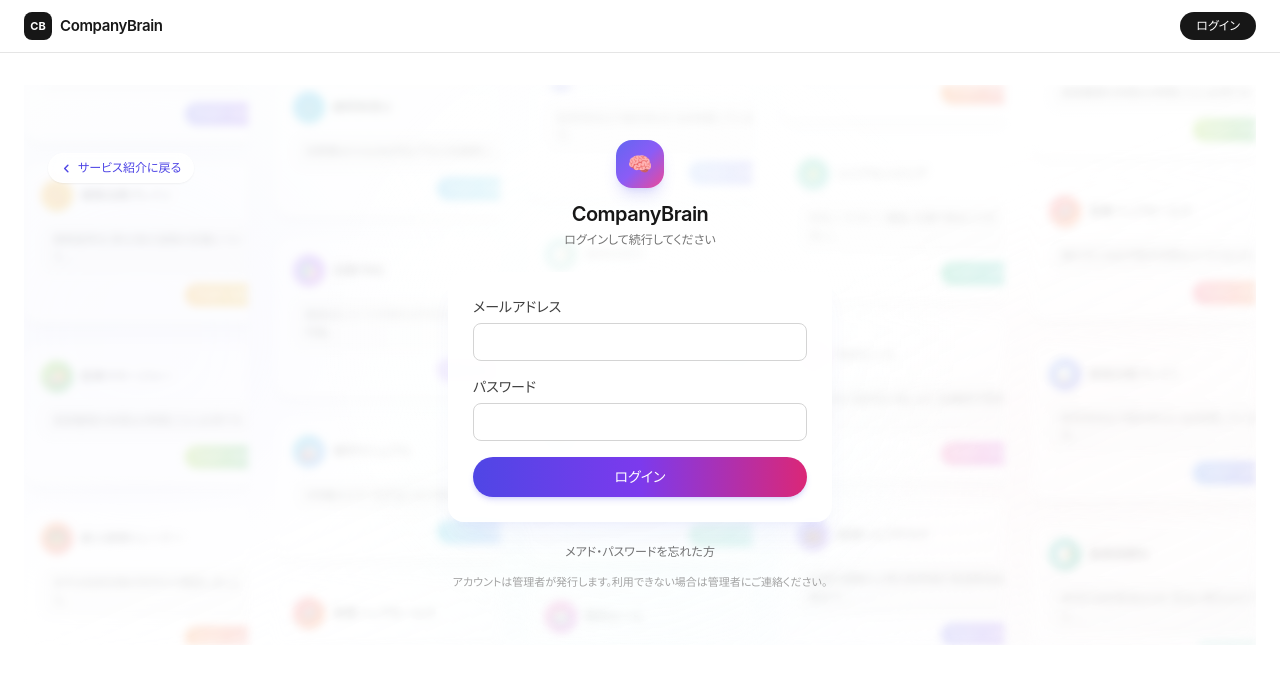
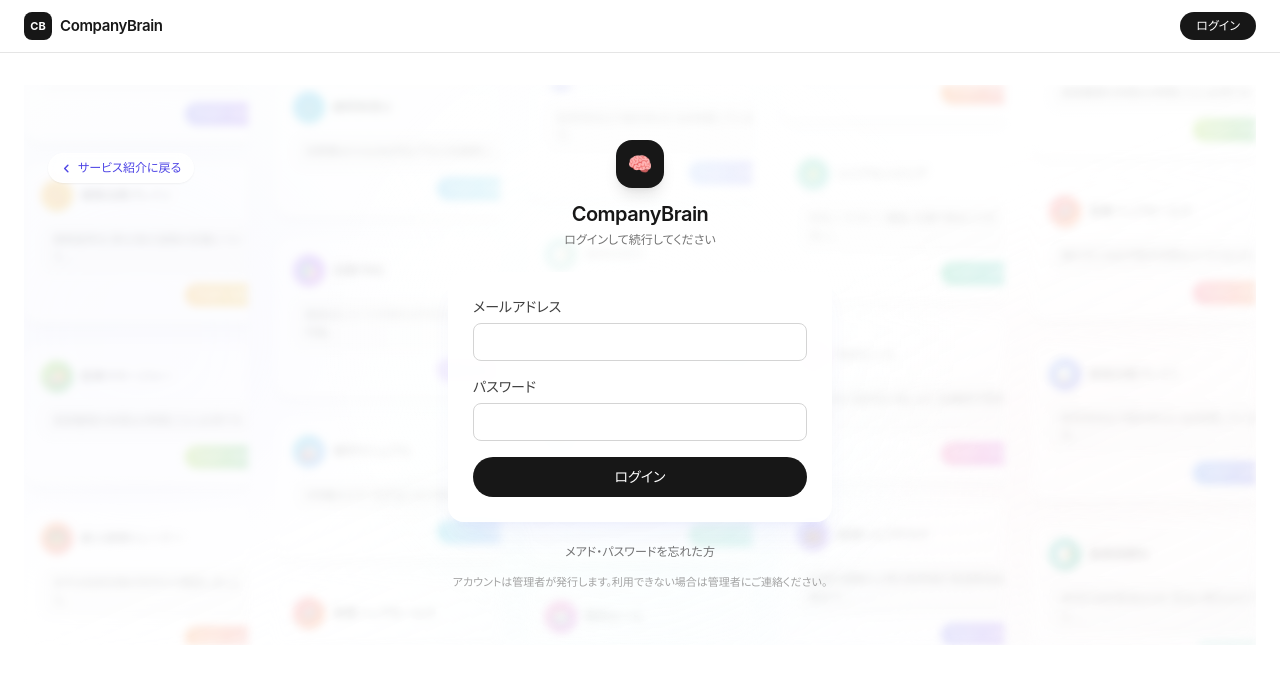
Before and after one commit to shibata1850/companybrain-ai, a Next.js app: page /login in a window 1280 px wide. Shown: the top 684 px of the page. Built offline with nearby package versions, Linux system fonts and the light colour scheme; no server answers.

Commit message:
ログインのアイコンとボタンの背景を黒に戻す
脳マークとログインボタンのグラデーションをやめ、neutral-900 に。

Co-Authored-By: Claude Opus 4.8 <noreply@anthropic.com>
Claude-Session: https://claude.ai/code/session_01V8WpCPjvtyH5fPorFjzrD8

```diff
--- a/src/app/login/page.tsx
+++ b/src/app/login/page.tsx
@@ -56,7 +56,7 @@ function LoginForm() {
         サービス紹介に戻る
       </Link>
       <div className="mb-6 text-center">
-        <div className="mx-auto mb-3 grid h-12 w-12 place-items-center rounded-2xl bg-gradient-to-br from-indigo-500 via-violet-500 to-pink-500 text-xl text-white shadow-lg shadow-indigo-500/20">
+        <div className="mx-auto mb-3 grid h-12 w-12 place-items-center rounded-2xl bg-neutral-900 text-xl text-white shadow-lg">
           🧠
         </div>
         <h1 className="text-xl font-semibold tracking-tight">CompanyBrain</h1>
@@ -102,7 +102,7 @@ function LoginForm() {
         <button
           type="submit"
           disabled={submitting}
-          className="w-full rounded-full bg-gradient-to-r from-indigo-600 via-violet-600 to-pink-600 px-4 py-2.5 text-sm font-medium text-white shadow-md shadow-indigo-500/20 transition hover:opacity-90 disabled:opacity-50"
+          className="w-full rounded-full bg-neutral-900 px-4 py-2.5 text-sm font-medium text-white transition hover:bg-neutral-700 disabled:opacity-50"
         >
           {submitting ? 'ログイン中…' : 'ログイン'}
         </button>
```
